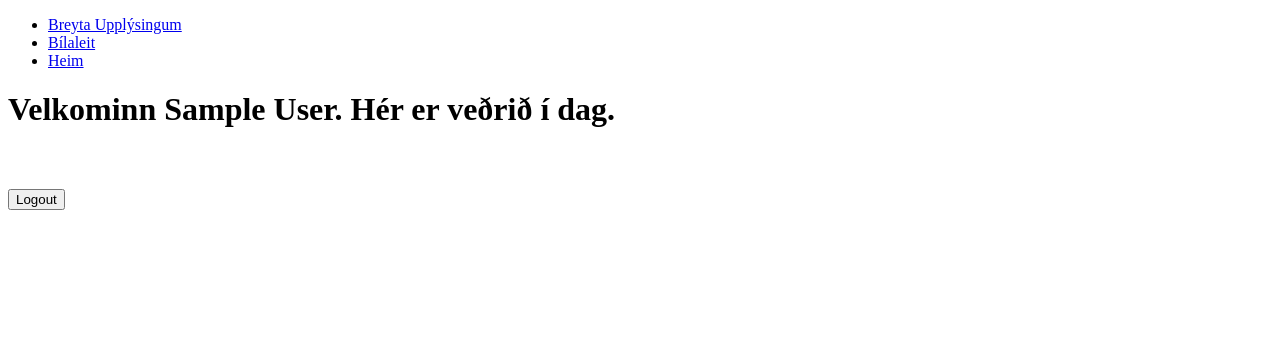
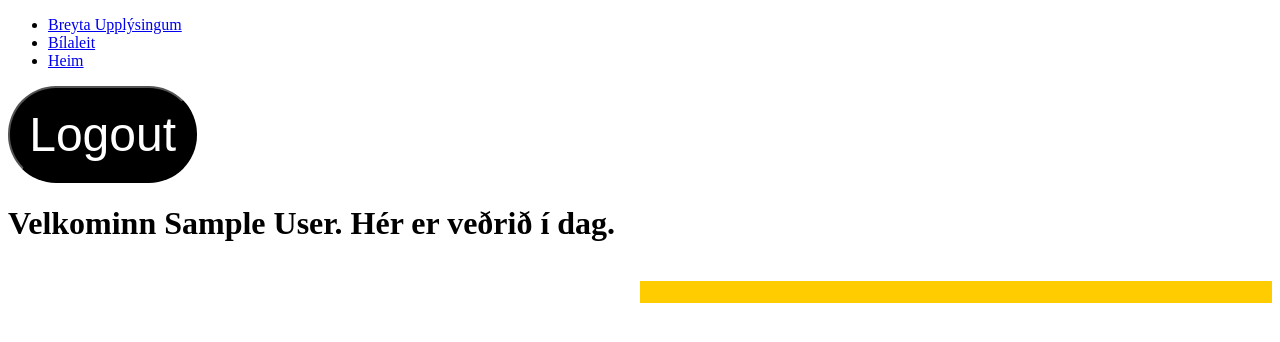
Before and after one commit to Frassi3557/Lokaverkefni-4, a PHP site: page /admin.php in a window 1280 px wide. Shown: the top 342 px of the page. Run offline with PHP 8.4, Linux system fonts and the light colour scheme; the visitor is signed in with stand-in values (Sample User, id 1); some libraries are stand-ins or nearby versions.

Commit message:
reynt að laga erfiða partinn í veðrinu, tókst ekki

```diff
--- a/admin.php
+++ b/admin.php
@@ -13,9 +13,6 @@
         <h1 id="hiti"></h1>
         <div id="icon"></div>
     </div>
-    <form action="process/signout.php" method="post">
-        <input type="submit" value="Logout">
-    </form>
     <script src="java.js"></script>
 </body>
 </html>
--- a/includes/head.php
+++ b/includes/head.php
@@ -18,6 +18,6 @@
     <meta name="viewport" content="width=device-width, initial-scale=1.0">
     <title><?php echo $title ?></title>
     <link rel="icon" href="<?= $icon ?>">
-    <link rel="stylesheet" href="/2t/0506992429/lokaverkefni-4/style.css">
+    <link rel="stylesheet" href="style.css">
     <script src="https://ajax.googleapis.com/ajax/libs/jquery/3.1.1/jquery.min.js"></script>
 </head>
--- a/includes/header.php
+++ b/includes/header.php
@@ -1,6 +1,9 @@
 <body>
   <ul>
-    <li><a href="/2t/0506992429/lokaverkefni-4/undirsidur/breyta.php">Breyta Upplýsingum</a></li>
-    <li><a href="/2t/0506992429/lokaverkefni-4/undirsidur/bilaleit.php">Bílaleit</a></li>
-    <li><a href=/2t/0506992429/lokaverkefni-4/index.php>Heim</a></li>
+    <li><a href="http://tsuts.tskoli.is/2t/1811992029/onn4/lokaverkefni/undirsidur/breyta.php">Breyta Upplýsingum</a></li>
+    <li><a href="http://tsuts.tskoli.is/2t/1811992029/onn4/lokaverkefni/undirsidur/bilaleit.php">Bílaleit</a></li>
+    <li><a href="http://tsuts.tskoli.is/2t/1811992029/onn4/lokaverkefni/admin.php">Heim</a></li>
   </ul>
+	<form action="process/signout.php" method="post">
+        <input class="logout" type="submit" value="Logout">
+    </form>
--- a/java.js
+++ b/java.js
@@ -9,12 +9,34 @@ $.ajax({
   'dataType': 'json',
   'data': {'stations': '1,422'},
   'success': function(response) {
+
+
+		var d = new Date();
+		var n = d.getDay();
+		var h = d.getHours();
+		if(n < 10){
+    	n = "0" + n;
+    }
+		for (i = 0; i < response.results[0].forecast.count; i++) {
+			var str = response.results[0].forecast[i].ftime;
+			var res = str.substring(8, 10);
+			var timeres = str.substring(11, 13);
+    	if(res === n){
+				if(timeres === h){
+					dagsetning.innerHTML = response.results[0].forecast[i].ftime;
+				}
+			}
+		}
+
+		 //ef result er reykjavík koma skilaboð
       if (response.results[0].name === "Reykjavík") {
           stadsetning.innerHTML = "Veður í Reykjavík yfir daginn";
       }
-      dagsetning.innerHTML = response.results[0].forecast[5].ftime;
+      //dagsetning.innerHTML = response.results[0].forecast[5].ftime;
       vedurupp.innerHTML = "Veðurlýsing yfir daginn: " + response.results[0].forecast[5].W;
       gradur.innerHTML = "Hiti yfir daginn: " + response.results[0].forecast[5].T + "°C";
+
+			/* ef það er eitthvað sérstakt veður kemur sér mynd fyrir hvert*/
       if(response.results[0].forecast[5].W === "Heiðskírt")
       {
           mynd.innerHTML = "<img class='vedurmyndin' src='https://mir-s3-cdn-cf.behance.net/project_modules/disp/421f0c16071075.562a500e6ddd4.gif'>";
--- a/style.css
+++ b/style.css
@@ -1,9 +1,36 @@
+.logout{
+	background-color: black;
+	color: white;
+	width: 100%;
+	border-radius: 1em;
+	font-size: 3em;
+}
+.vedurmyndin{
+	width: 100%;
+}
 #vedur{
-    border: 2px solid red;
-    width: 40%;
+    width: 100%;
+    text-align: center;
+    background-color: #FFCC00;
+}
+
+
+/* min width 42em    */
+@media screen and (min-width: 42em) {
+  #vedur{
+    width: 50%;
     float: right;
     text-align: center;
     background-color: #FFCC00;
+}
+.logout{
+	background-color: black;
+	color: white;
+	width: auto;
+	border-radius: 1em;
+	font-size: 3em;
+	padding: .4em;
+
 }
 /*********Form*********************/
 .skrainn{
@@ -49,3 +76,4 @@
 .log input[type=submit]:active {
     background-color: #c30000;
 }
+}
```
Also changed, not shown: undirsidur/bilanidurstodur.php (+3 -10 lines).
